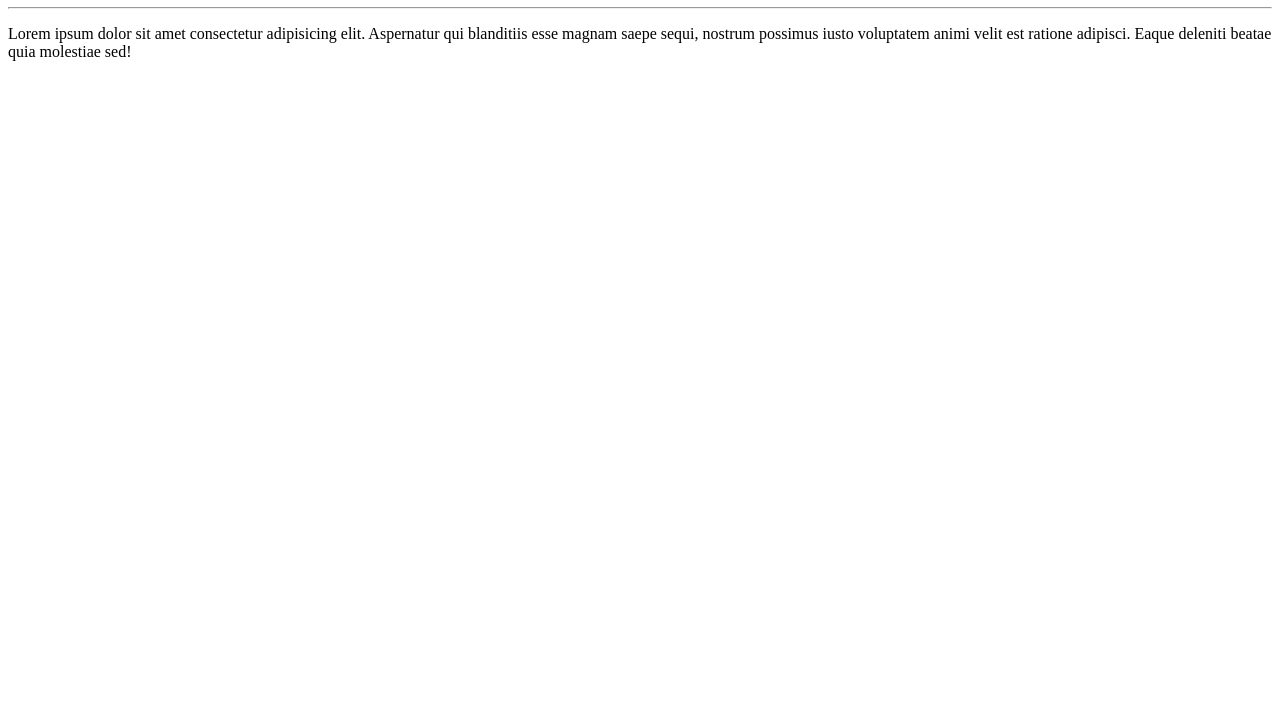
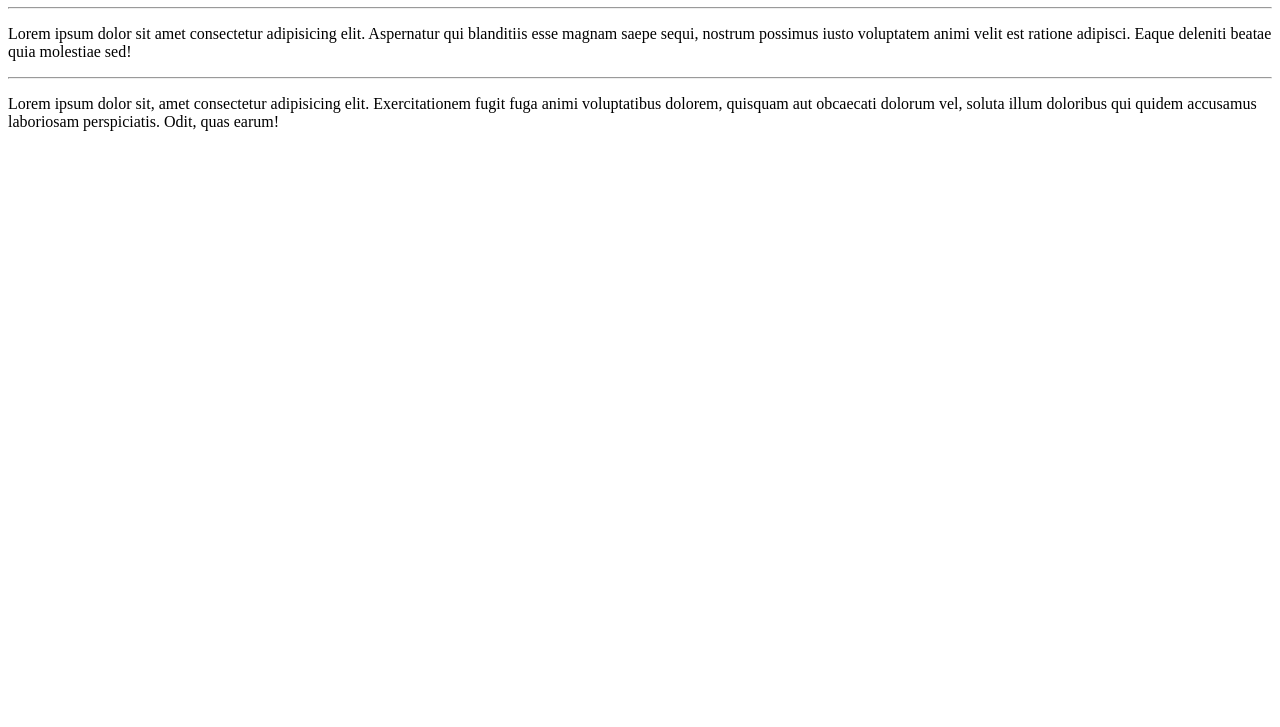
Before and after one commit to adrianocmsampaio/CursoGit, a plain HTML site: page site-exemplo/index.html in a window 1280 px wide. Shown: the part 73-800 px from the top of the page. Drawn offline with Linux system fonts and the light colour scheme.

Commit message:
Adicionei parágrafo

```diff
--- a/site-exemplo/index.html
+++ b/site-exemplo/index.html
@@ -10,5 +10,7 @@
     <h1>Olá, Mundo</h1>
     <hr>
     <p>Lorem ipsum dolor sit amet consectetur adipisicing elit. Aspernatur qui blanditiis esse magnam saepe sequi, nostrum possimus iusto voluptatem animi velit est ratione adipisci. Eaque deleniti beatae quia molestiae sed!</p>
+    <hr>
+    <p>Lorem ipsum dolor sit, amet consectetur adipisicing elit. Exercitationem fugit fuga animi voluptatibus dolorem, quisquam aut obcaecati dolorum vel, soluta illum doloribus qui quidem accusamus laboriosam perspiciatis. Odit, quas earum!</p>
 </body>
 </html>
```
